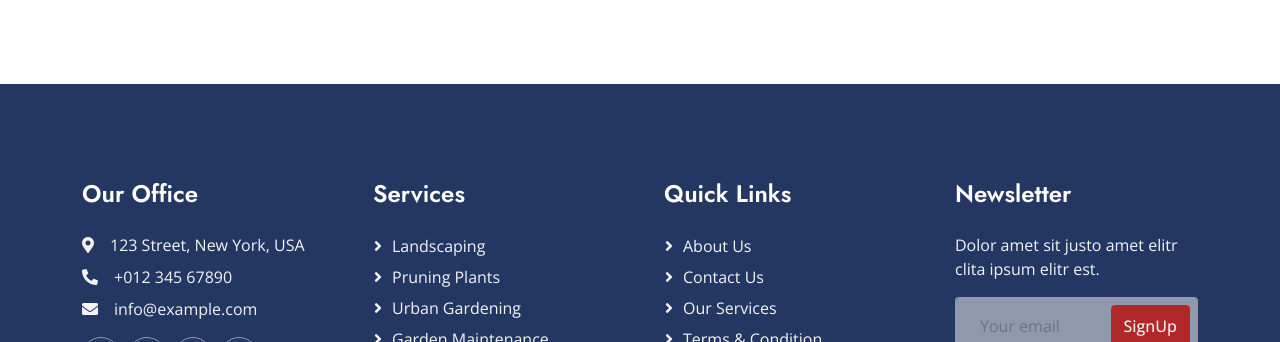
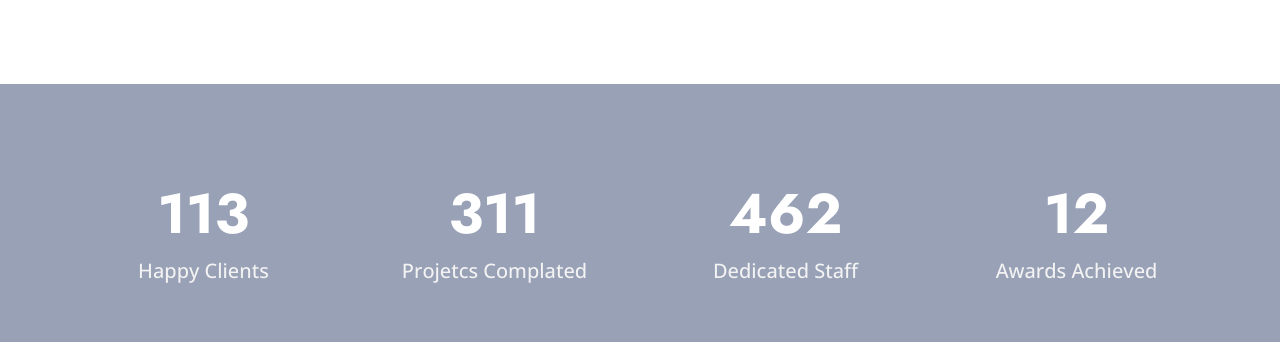
Before and after one commit to ayushsuryan/pravi, a plain HTML site: page index.html in a window 1280 px wide. Shown: the part 2026-2368 px from the top of the page. Drawn offline with nearby package versions, Linux system fonts and the light colour scheme.

Commit message:
Features

```diff
--- a/index.html
+++ b/index.html
@@ -239,39 +239,39 @@
 
 
     <!-- Facts Start -->
-    <!-- <div class="container-fluid facts my-5 py-5" data-parallax="scroll" data-image-src="img/carousel-1.jpg">
+    <div class="container-fluid facts my-5 py-5" data-parallax="scroll" data-image-src="img/gradient-background-01.jpg">
         <div class="container py-5">
             <div class="row g-5">
                 <div class="col-sm-6 col-lg-3 text-center wow fadeIn" data-wow-delay="0.1s">
-                    <h1 class="display-4 text-white" data-toggle="counter-up">1234</h1>
+                    <h1 class="display-4 text-white" data-toggle="counter-up">113</h1>
                     <span class="fs-5 fw-semi-bold text-light">Happy Clients</span>
                 </div>
                 <div class="col-sm-6 col-lg-3 text-center wow fadeIn" data-wow-delay="0.3s">
-                    <h1 class="display-4 text-white" data-toggle="counter-up">1234</h1>
-                    <span class="fs-5 fw-semi-bold text-light">Garden Complated</span>
+                    <h1 class="display-4 text-white" data-toggle="counter-up">311</h1>
+                    <span class="fs-5 fw-semi-bold text-light">Projetcs Complated</span>
                 </div>
                 <div class="col-sm-6 col-lg-3 text-center wow fadeIn" data-wow-delay="0.5s">
-                    <h1 class="display-4 text-white" data-toggle="counter-up">1234</h1>
+                    <h1 class="display-4 text-white" data-toggle="counter-up">462</h1>
                     <span class="fs-5 fw-semi-bold text-light">Dedicated Staff</span>
                 </div>
                 <div class="col-sm-6 col-lg-3 text-center wow fadeIn" data-wow-delay="0.7s">
-                    <h1 class="display-4 text-white" data-toggle="counter-up">1234</h1>
+                    <h1 class="display-4 text-white" data-toggle="counter-up">12</h1>
                     <span class="fs-5 fw-semi-bold text-light">Awards Achieved</span>
                 </div>
             </div>
         </div>
-    </div> -->
+    </div>
     <!-- Facts End -->
 
 
     <!-- Features Start -->
-    <!-- <div class="container-xxl py-5">
+    <div class="container-xxl py-5">
         <div class="container">
             <div class="row g-5 align-items-center">
                 <div class="col-lg-6 wow fadeInUp" data-wow-delay="0.1s">
                     <p class="fs-5 fw-bold text-primary">Why Choosing Us!</p>
                     <h1 class="display-5 mb-4">Few Reasons Why People Choosing Us!</h1>
-                    <p class="mb-4">Tempor erat elitr rebum at clita. Diam dolor diam ipsum sit. Aliqu diam amet diam et eos. Clita erat ipsum et lorem et sit, sed stet lorem sit clita duo justo magna dolore erat amet</p>
+                    <p class="mb-4">At our company, we specialize in helping businesses succeed on the Shopify platform. With years of experience and a team of experts, we have the knowledge and skills to help your business thrive.</p>
                     <a class="btn btn-primary py-3 px-4" href="">Explore More</a>
                 </div>
                 <div class="col-lg-6">
@@ -301,14 +301,14 @@
                                 <div class="btn-square bg-light rounded-circle mx-auto mb-4" style="width: 90px; height: 90px;">
                                     <i class="fa fa-tools fa-3x text-primary"></i>
                                 </div>
-                                <h4 class="mb-0">Modern Equipment</h4>
+                                <h4 class="mb-0">End to End Deployement</h4>
                             </div>
                         </div>
                     </div>
                 </div>
             </div>
         </div>
-    </div> -->
+    </div>
     <!-- Features End -->
 
 
```
Also changed, not shown: img/gradient-background-01.jpg (added).
